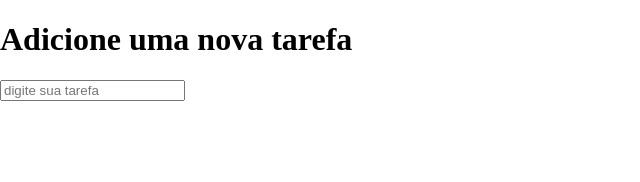
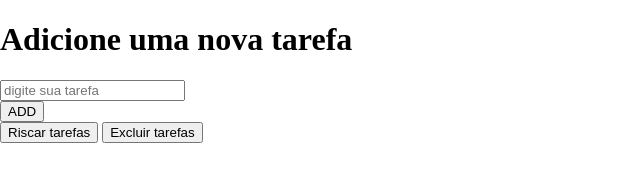
Before and after one commit to denizafontineles/Projeto-To-Do-List, a plain HTML site: page index.html in a window 1280 px wide. Shown: the whole page, without its empty margins (0-640 px from the left). Drawn offline with Linux system fonts and the light colour scheme.

Commit message:
finaliza HTML da to do list

```diff
--- a/index.html
+++ b/index.html
@@ -10,8 +10,8 @@
 </head>
 
 <body>
-    <div class="container__all">
-        <form class="container__form">
+    <div class="container__all" >
+        <form action="" class="container__form">
             <header class="form-titulo">
                     <h1> Adicione uma nova tarefa</h1>
             </header>
@@ -22,12 +22,24 @@
                 </div>
 
                 <div class="container__button">
+                    <button class="buttom__submit" type="button" >
+                        ADD
+                    </button>
+                </div>
 
-                </div>
             </section>
 
             <section class="container-tarefas">
                 <div class="container-tarefas__list">
+
+                </div>
+                <div class="container__buttons" >
+                    <button class="button__riscar-tarefas" type="button">
+                        Riscar tarefas
+                    </button>
+                    <button class="button__excluir-tarefas" type="button">
+                        Excluir tarefas
+                    </button>
 
                 </div>
             </section>
```
